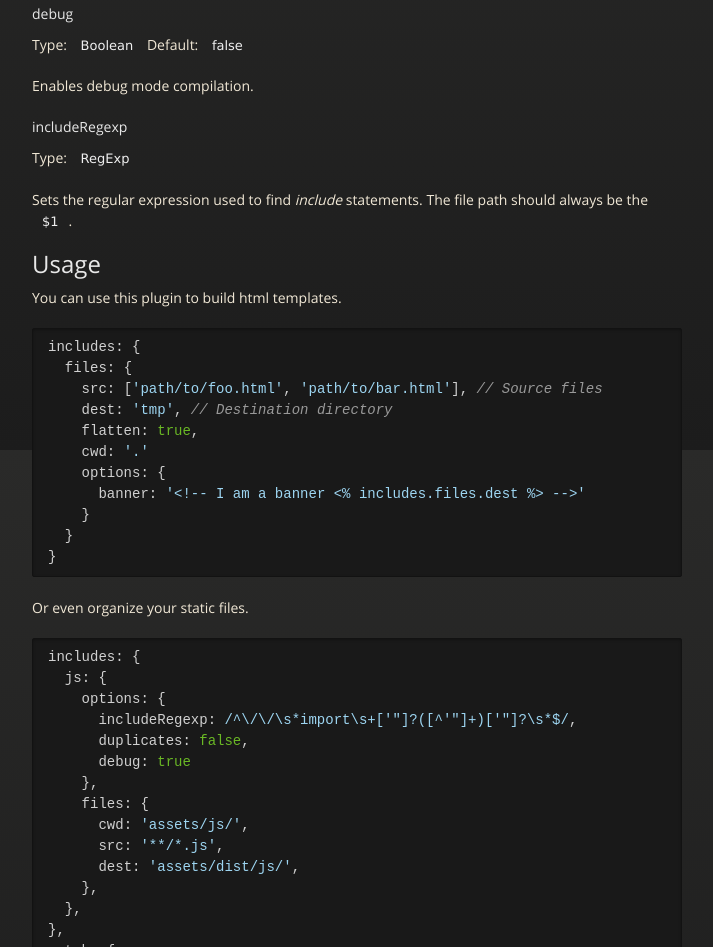
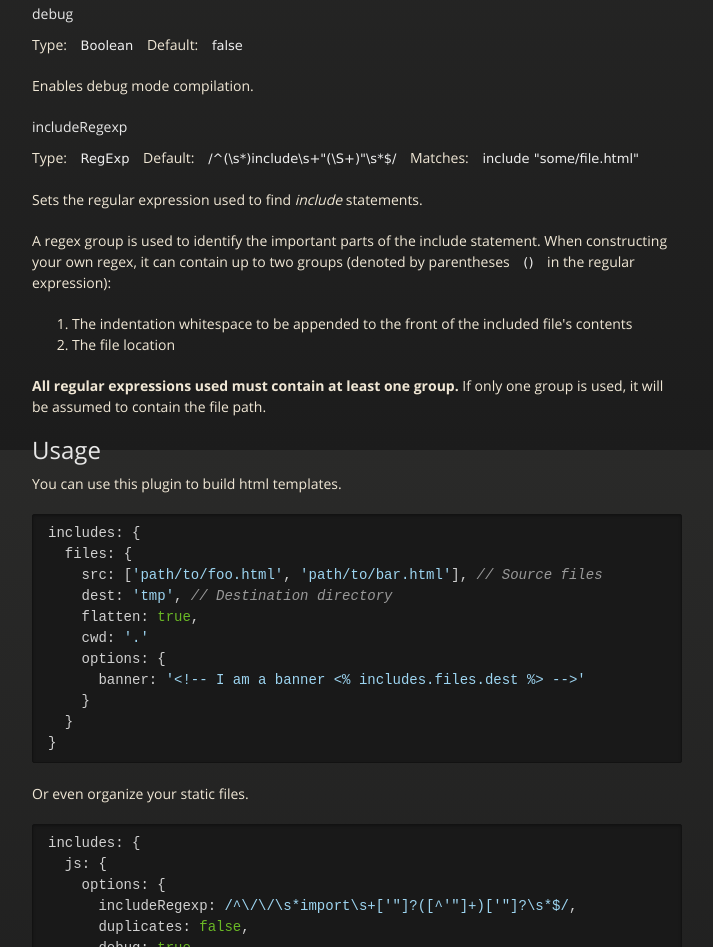
Before and after one commit to vanetix/grunt-includes, a plain HTML site: page index.html in a window 1280 px wide. Shown: the part 1150-2097 px from the top of the page, without its empty margins (283-996 px from the left). Drawn offline with nearby package versions, Linux system fonts and the light colour scheme.

Commit message:
Create gh-pages branch via GitHub

```diff
--- a/index.html
+++ b/index.html
@@ -86,9 +86,18 @@ Default: <code>false</code></p>
 <h4>
 <a name="includeregexp" class="anchor" href="#includeregexp"><span class="octicon octicon-link"></span></a>includeRegexp</h4>
 
-<p>Type: <code>RegExp</code></p>
+<p>Type: <code>RegExp</code>
+Default: <code>/^(\s*)include\s+"(\S+)"\s*$/</code>
+Matches: <code>include "some/file.html"</code></p>
 
-<p>Sets the regular expression used to find <em>include</em> statements. The file path should always be the <code>$1</code>.</p>
+<p>Sets the regular expression used to find <em>include</em> statements.</p>
+
+<p>A regex group is used to identify the important parts of the include statement.  When constructing your own regex, it can contain up to two groups (denoted by parentheses <code>()</code> in the regular expression):</p>
+
+<ol>
+<li>The indentation whitespace to be appended to the front of the included file's contents</li>
+<li>The file location</li>
+</ol><p><strong>All regular expressions used must contain at least one group.</strong>  If only one group is used, it will be assumed to contain the file path.</p>
 
 <h2>
 <a name="usage" class="anchor" href="#usage"><span class="octicon octicon-link"></span></a>Usage</h2>
```
Also changed, not shown: params.json (+1 -1 lines).
